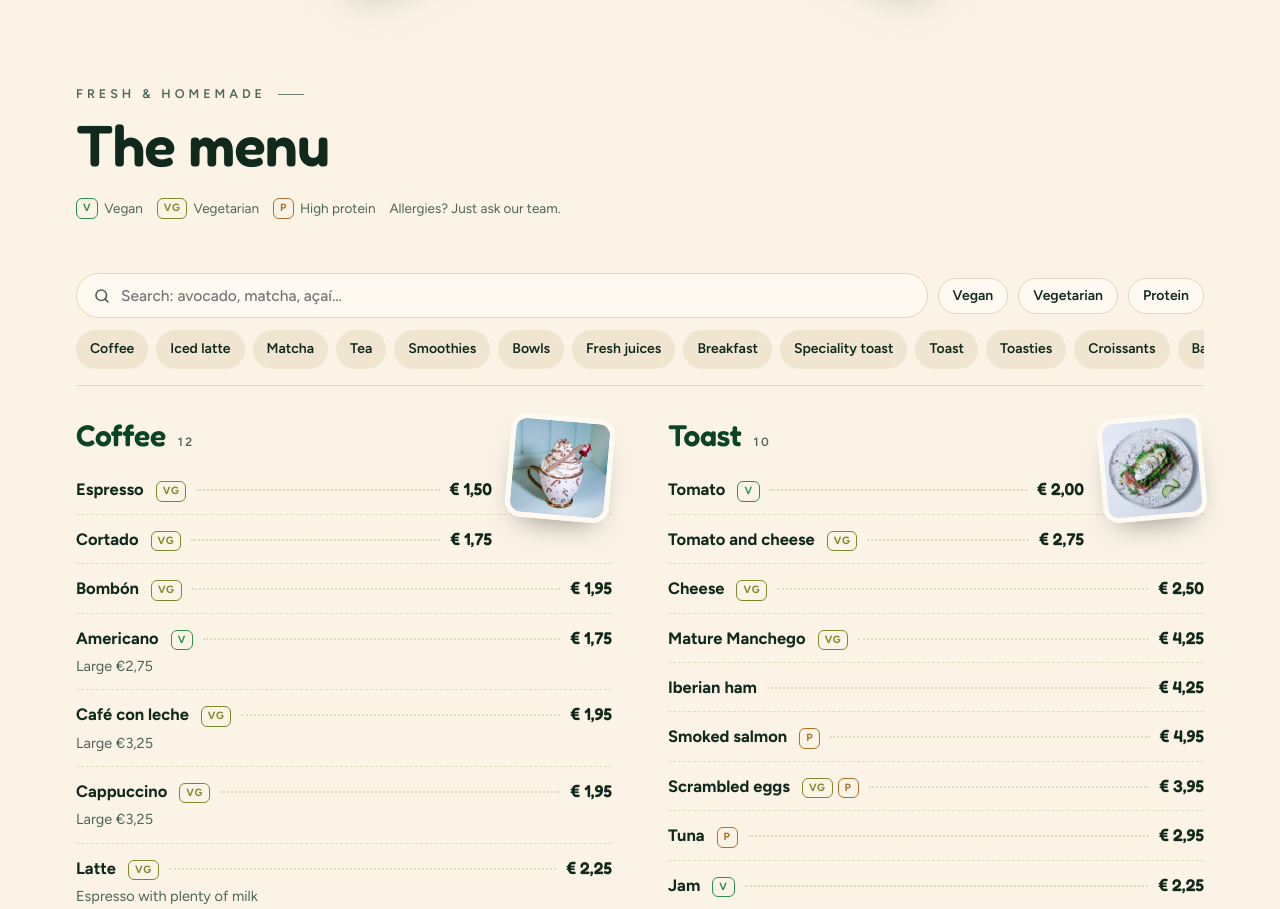
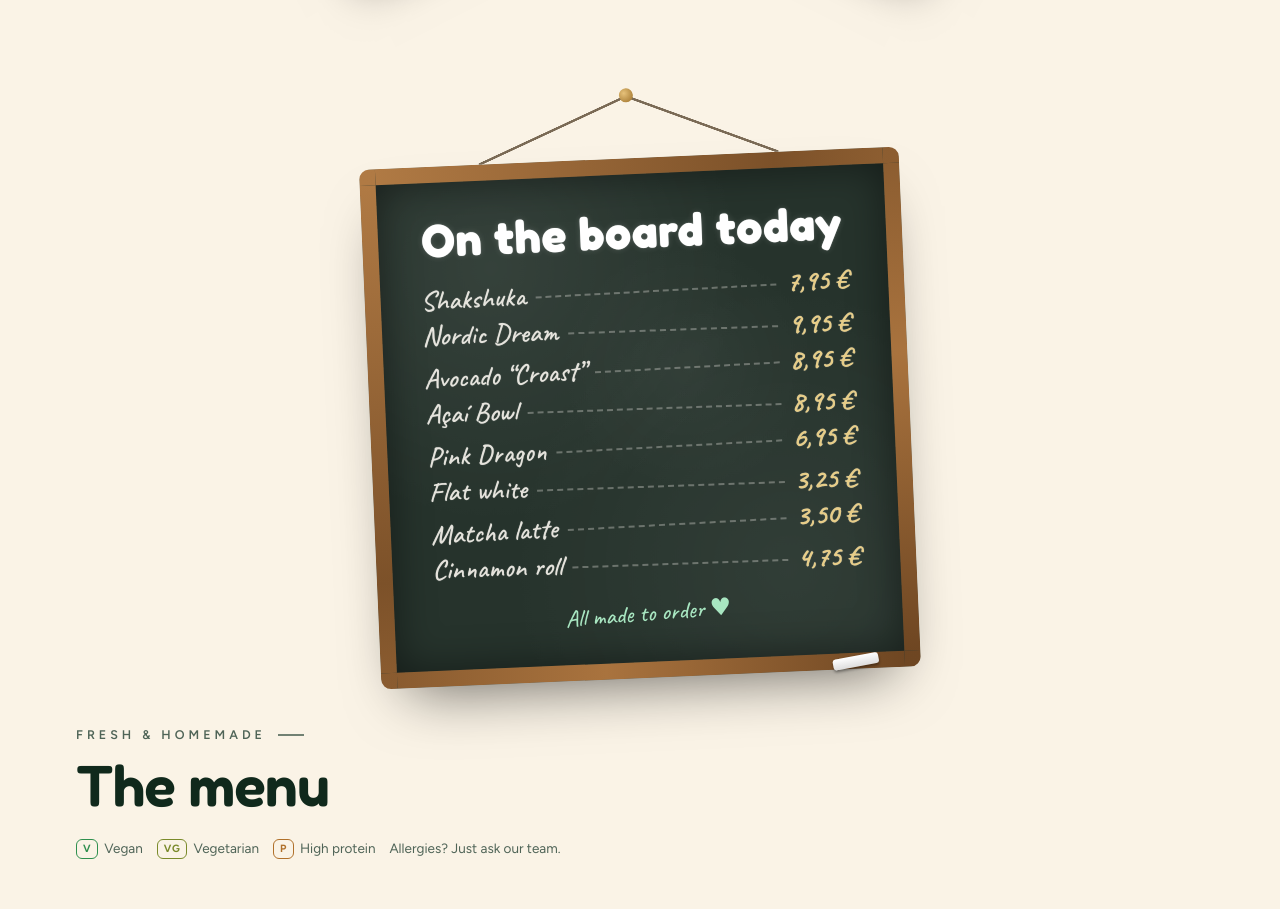
Before and after one commit to homedecobali/Luma-brunch.es, a plain HTML site: page index.html in a window 1280 px wide. Shown: the part 2639-3548 px from the top of the page. Drawn offline with Linux system fonts and the light colour scheme; a web font is replaced by a local one.

Commit message:
Schoolbord met menu-items in krijtletters (ES/EN/NL), prijzen komen uit de kaart
Co-Authored-By: Claude Opus 5.5 <noreply@anthropic.com>
Claude-Session: https://claude.ai/code/session_01TV8zr8e2eK2reD8Wys84LF

```diff
--- a/index.html
+++ b/index.html
@@ -18,7 +18,7 @@
 <link rel="alternate" hreflang="nl" href="https://luma-brunch.es/?lang=nl">
 <link rel="preconnect" href="https://fonts.googleapis.com">
 <link rel="preconnect" href="https://fonts.gstatic.com" crossorigin>
-<link rel="stylesheet" href="https://fonts.googleapis.com/css2?family=Fredoka:wght@500;600;700&family=Figtree:wght@400;500;600;700&display=swap">
+<link rel="stylesheet" href="https://fonts.googleapis.com/css2?family=Fredoka:wght@500;600;700&family=Figtree:wght@400;500;600;700&family=Caveat:wght@500;700&family=Cabin+Sketch:wght@700&display=swap">
 <script type="application/ld+json">
 {"@context":"https://schema.org","@type":"Restaurant","name":"Luma Brunch","image":"https://luma-brunch.es/assets/img/logo-badge.jpg","url":"https://luma-brunch.es/","servesCuisine":["Brunch","Breakfast","Healthy","Smoothies","Coffee"],"priceRange":"€","address":{"@type":"PostalAddress","streetAddress":"C. Aneto, Local 13","postalCode":"03178","addressLocality":"Benijófar","addressRegion":"Alicante","addressCountry":"ES"},"geo":{"@type":"GeoCoordinates","latitude":38.082498,"longitude":-0.734103},"openingHoursSpecification":[{"@type":"OpeningHoursSpecification","dayOfWeek":["Monday","Tuesday","Wednesday","Thursday","Friday","Saturday"],"opens":"09:00","closes":"16:00"}],"sameAs":["https://www.instagram.com/lumabrunch/","https://www.facebook.com/profile.php?id=61552408986800"],"hasMenu":"https://luma-brunch.es/#carta"}
 </script>
@@ -275,6 +275,23 @@ main{overflow-x:clip}
 .reel:hover{rotate:0deg;scale:1.03}
 .reel video{display:block;width:100%;height:100%;object-fit:cover}
 @media (max-width:620px){.reel{width:150px;border-width:5px;border-radius:20px}}
+.board-sec{padding-block:50px 30px}
+.board{position:relative;max-width:540px;margin:40px auto 0;padding:34px 40px 30px;border-radius:10px;rotate:-2.5deg;
+  background:radial-gradient(ellipse at 22% 18%,rgba(255,255,255,.07),transparent 45%),radial-gradient(ellipse at 78% 82%,rgba(255,255,255,.05),transparent 50%),radial-gradient(ellipse at 60% 40%,rgba(255,255,255,.04),transparent 30%),#26332c;
+  border:16px solid #9a6a3a;border-image:linear-gradient(135deg,#b07a44,#7c5129 40%,#a9733e 70%,#6e4622) 1;
+  box-shadow:0 30px 60px -28px rgba(0,0,0,.6),inset 0 0 40px rgba(0,0,0,.45);color:#f4f1ea;font-family:"Caveat",cursive;transition:rotate .5s}
+.board:hover{rotate:-1deg}
+.board::before{content:"";position:absolute;left:50%;top:-78px;width:300px;height:62px;translate:-50% 0;background:linear-gradient(to top left,transparent calc(50% - 1.5px),#7a6a55 calc(50% - 1px),#7a6a55 calc(50% + 1px),transparent calc(50% + 1.5px)) left/50% 100% no-repeat,linear-gradient(to top right,transparent calc(50% - 1.5px),#7a6a55 calc(50% - 1px),#7a6a55 calc(50% + 1px),transparent calc(50% + 1.5px)) right/50% 100% no-repeat}
+.board::after{content:"";position:absolute;left:50%;top:-86px;width:14px;height:14px;translate:-50% 0;border-radius:50%;background:radial-gradient(circle at 35% 35%,#e6c17a,#9c6f27)}
+.board h2{font:700 clamp(34px,6vw,46px)/1 "Cabin Sketch",var(--f-display);text-align:center;color:#fff;letter-spacing:.02em;text-shadow:0 0 1px rgba(255,255,255,.6),0 0 6px rgba(255,255,255,.15);margin-bottom:18px}
+.board ul{list-style:none;margin:0;padding:0;display:grid;gap:4px}
+.board li{display:flex;align-items:baseline;gap:10px;font-size:clamp(23px,4.2vw,28px);font-weight:500;line-height:1.25;opacity:.93;text-shadow:0 0 1px rgba(255,255,255,.5)}
+.board li:nth-child(odd){rotate:-.6deg}.board li:nth-child(even){rotate:.5deg}
+.board li .dl{flex:1;border-bottom:2px dashed rgba(244,241,234,.35);translate:0 -6px;min-width:20px}
+.board li b{font-weight:700;color:#f6d98f;white-space:nowrap}
+.board .board-foot{text-align:center;font-size:24px;color:#a8e6c1;margin-top:14px;rotate:-2deg}
+.board .chalk{position:absolute;right:26px;bottom:-14px;width:46px;height:11px;border-radius:3px;background:linear-gradient(#fff,#ddd);rotate:-8deg;box-shadow:0 2px 3px rgba(0,0,0,.4)}
+@media (max-width:620px){.board{padding:26px 20px 24px;border-width:12px;rotate:-2deg}.board::before{top:-66px;height:54px;width:220px}.board::after{top:-74px}.board li{gap:6px}}
 </style>
 </head>
 <body>
@@ -351,6 +368,17 @@ main{overflow-x:clip}
         <figure style="--i:4;--k:1;--a:1"><img src="assets/img/fotos/shakshuka-s.jpg" alt="Shakshuka" loading="lazy"><figcaption>Shakshuka</figcaption></figure>
         <figure style="--i:5;--k:2;--a:2"><img src="assets/img/fotos/pink-dragon-s.jpg" alt="Pink Dragon" loading="lazy"><figcaption>Pink Dragon</figcaption></figure>
         <figure style="--i:6;--k:3;--a:3"><img src="assets/img/fotos/croissants-s.jpg" alt="Croissants" loading="lazy"><figcaption>Croissants</figcaption></figure>
+      </div>
+    </div>
+  </section>
+
+  <section class="board-sec" aria-labelledby="boardTitle">
+    <div class="wrap">
+      <div class="board">
+        <h2 id="boardTitle" data-i="board_h">Hoy en la pizarra</h2>
+        <ul id="boardList"></ul>
+        <p class="board-foot" data-i="board_foot">Todo hecho al momento ♥</p>
+        <span class="chalk" aria-hidden="true"></span>
       </div>
     </div>
   </section>
@@ -515,7 +543,7 @@ fav_eyebrow:"Los favoritos de la casa",fav_h2:"Lo que más se pide en Luma",fav_
 menu_eyebrow:"Fresh & homemade",menu_h2:"La carta",lg_v:"Vegano",lg_vg:"Vegetariano",lg_p:"Rico en proteína",f_p:"Proteína",lg_allerg:"¿Alergias? Pregunta a nuestro equipo.",search_ph:"Busca: aguacate, matcha, açaí…",empty:"Nada coincide con tu búsqueda.",
 story_eyebrow:"Nuestra filosofía",story_h2:"Lo bueno <em>necesita tiempo.</em>",story_p1:"En Luma, la frescura es nuestro ingrediente secreto. Creemos que la buena comida empieza con ingredientes frescos y un poquito más de cariño.",story_p2:"Por eso preparamos tus smoothies, zumos naturales y bowls desde cero en el momento en que los pides. Y lo mismo con nuestros platos. Si tu pedido tarda un poco más, es porque lo hacemos especialmente para ti.",story_p3:"Siéntate, respira y disfruta de la pausa. Hay sitio para un café rápido o para un brunch largo con amigos.",
 proof_eyebrow:"Lo que dicen de Luma",proof_h2:"Un rincón que la gente recomienda",proof_google:"Valoración media en Google, con más de 100 reseñas de clientes.",proof_google_a:"Leer las reseñas →",proof_vegan:"Muy recomendable para veganos según Spinach: tostadas veganas, bebidas vegetales y la carta claramente marcada.",proof_vegan_a:"Ver opciones veganas →",proof_ig:"Platos del día, novedades y cambios de horario: todo lo compartimos primero en Instagram.",proof_ig_a:"Síguenos en Instagram →",
-visit_eyebrow:"Nos vemos en Benijófar",visit_h2:"Tu próxima pausa empieza aquí",visit_note:"Sin reservas: ven cuando quieras. Festivos y cambios de horario en nuestras historias de Instagram.",cta_route:"Cómo llegar",cta_wa:"WhatsApp",cta_dm:"Escríbenos en Instagram",map_open:"Ver mapa grande ↗",fan_eyebrow:"Recién hecho en Luma",fan_h2:"Un vistazo a nuestra barra",strip_a:"Más fotos en Instagram @lumabrunch →",qr_h:"¿Te ha gustado? Déjanos tu reseña",qr_p:"Escanea el código con tu móvil o pulsa el botón. Solo tarda un minuto y nos ayuda muchísimo.",qr_btn:"Escribir una reseña en Google",reels_eyebrow:"Luma en movimiento",reels_h2:"Así se vive una mañana en Luma",foot:"Preparado al momento, con cariño · Benijófar",
+visit_eyebrow:"Nos vemos en Benijófar",visit_h2:"Tu próxima pausa empieza aquí",visit_note:"Sin reservas: ven cuando quieras. Festivos y cambios de horario en nuestras historias de Instagram.",cta_route:"Cómo llegar",cta_wa:"WhatsApp",cta_dm:"Escríbenos en Instagram",map_open:"Ver mapa grande ↗",fan_eyebrow:"Recién hecho en Luma",fan_h2:"Un vistazo a nuestra barra",strip_a:"Más fotos en Instagram @lumabrunch →",qr_h:"¿Te ha gustado? Déjanos tu reseña",qr_p:"Escanea el código con tu móvil o pulsa el botón. Solo tarda un minuto y nos ayuda muchísimo.",qr_btn:"Escribir una reseña en Google",reels_eyebrow:"Luma en movimiento",reels_h2:"Así se vive una mañana en Luma",board_h:"Hoy en la pizarra",board_foot:"Todo hecho al momento ♥",foot:"Preparado al momento, con cariño · Benijófar",
 open_now:"Abierto ahora · hasta las {c}",opens_today:"Cerrado · abrimos hoy a las {o}",opens_next:"Cerrado · abrimos {d} a las {o}",closed:"Cerrado",
 days:["Domingo","Lunes","Martes","Miércoles","Jueves","Viernes","Sábado"],tomorrow:"mañana",
 ticker:["Smoothies","Açaí bowls","Zumos naturales","Specialty coffee","Tostadas","Vegan friendly","Hecho al momento","Brunch"],
@@ -525,7 +553,7 @@ fav_eyebrow:"House favourites",fav_h2:"What everyone orders at Luma",fav_p:"Six
 menu_eyebrow:"Fresh & homemade",menu_h2:"The menu",lg_v:"Vegan",lg_vg:"Vegetarian",lg_p:"High protein",f_p:"Protein",lg_allerg:"Allergies? Just ask our team.",search_ph:"Search: avocado, matcha, açaí…",empty:"Nothing matches your search.",
 story_eyebrow:"Our philosophy",story_h2:"Good things <em>take time.</em>",story_p1:"At Luma, freshness is our secret ingredient. We believe good food starts with fresh ingredients and a little extra love.",story_p2:"That is why your smoothies, fresh juices and bowls are made from scratch the moment you order. The same goes for our food. If your order takes a little longer, it is because we make it just for you.",story_p3:"Sit down, breathe and enjoy the pause. There is room for a quick coffee or a long brunch with friends.",
 proof_eyebrow:"What people say",proof_h2:"A spot people recommend",proof_google:"Average Google rating, from more than 100 customer reviews.",proof_google_a:"Read the reviews →",proof_vegan:"Very vegan-friendly according to Spinach: vegan toasts, plant milks and a clearly marked menu.",proof_vegan_a:"See vegan options →",proof_ig:"Daily specials, news and changes to our hours: we share it all on Instagram first.",proof_ig_a:"Follow us on Instagram →",
-visit_eyebrow:"See you in Benijófar",visit_h2:"Your next break starts here",visit_note:"No reservations needed, just walk in. Bank holidays and changes to our hours are in our Instagram stories.",cta_route:"Get directions",cta_wa:"WhatsApp",cta_dm:"Message us on Instagram",map_open:"View larger map ↗",fan_eyebrow:"Freshly made at Luma",fan_h2:"A peek at our counter",strip_a:"More photos on Instagram @lumabrunch →",qr_h:"Enjoyed it? Leave us a review",qr_p:"Scan the code with your phone or tap the button. It only takes a minute and helps us a lot.",qr_btn:"Write a Google review",reels_eyebrow:"Luma in motion",reels_h2:"A morning at Luma",foot:"Made to order, with love · Benijófar",
+visit_eyebrow:"See you in Benijófar",visit_h2:"Your next break starts here",visit_note:"No reservations needed, just walk in. Bank holidays and changes to our hours are in our Instagram stories.",cta_route:"Get directions",cta_wa:"WhatsApp",cta_dm:"Message us on Instagram",map_open:"View larger map ↗",fan_eyebrow:"Freshly made at Luma",fan_h2:"A peek at our counter",strip_a:"More photos on Instagram @lumabrunch →",qr_h:"Enjoyed it? Leave us a review",qr_p:"Scan the code with your phone or tap the button. It only takes a minute and helps us a lot.",qr_btn:"Write a Google review",reels_eyebrow:"Luma in motion",reels_h2:"A morning at Luma",board_h:"On the board today",board_foot:"All made to order ♥",foot:"Made to order, with love · Benijófar",
 open_now:"Open now · until {c}",opens_today:"Closed · opens today at {o}",opens_next:"Closed · opens {d} at {o}",closed:"Closed",
 days:["Sunday","Monday","Tuesday","Wednesday","Thursday","Friday","Saturday"],tomorrow:"tomorrow",
 ticker:["Smoothies","Açaí bowls","Fresh juices","Specialty coffee","Toast","Vegan friendly","Made to order","Brunch"],
@@ -535,7 +563,7 @@ fav_eyebrow:"Favorieten van het huis",fav_h2:"Wat iedereen bestelt bij Luma",fav
 menu_eyebrow:"Fresh & homemade",menu_h2:"De kaart",lg_v:"Vegan",lg_vg:"Vegetarisch",lg_p:"Eiwitrijk",f_p:"Eiwitrijk",lg_allerg:"Allergieën? Vraag het ons team.",search_ph:"Zoek: avocado, matcha, açaí…",empty:"Niets gevonden voor je zoekopdracht.",
 story_eyebrow:"Onze filosofie",story_h2:"Goede dingen <em>kosten tijd.</em>",story_p1:"Bij Luma is versheid ons geheime ingrediënt. Wij geloven dat lekker eten begint met verse ingrediënten en een beetje extra liefde.",story_p2:"Daarom maken we je smoothies, verse sappen en bowls helemaal vers zodra je bestelt. Hetzelfde geldt voor onze gerechten. Duurt het iets langer? Dan maken we het speciaal voor jou.",story_p3:"Ga zitten, adem uit en geniet van de pauze. Er is plek voor een snelle koffie of een lange brunch met vrienden.",
 proof_eyebrow:"Wat gasten zeggen",proof_h2:"Een plek die mensen aanraden",proof_google:"Gemiddelde Google-score, uit meer dan 100 reviews van gasten.",proof_google_a:"Lees de reviews →",proof_vegan:"Zeer vegan-vriendelijk volgens Spinach: vegan toasts, plantaardige melk en een duidelijk gemarkeerde kaart.",proof_vegan_a:"Bekijk vegan opties →",proof_ig:"Dagspecials, nieuws en gewijzigde openingstijden: we delen alles eerst op Instagram.",proof_ig_a:"Volg ons op Instagram →",
-visit_eyebrow:"Tot ziens in Benijófar",visit_h2:"Je volgende pauze begint hier",visit_note:"Reserveren is niet nodig, loop gewoon binnen. Feestdagen en gewijzigde tijden staan in onze Instagram-stories.",cta_route:"Route plannen",cta_wa:"WhatsApp",cta_dm:"Stuur ons een bericht op Instagram",map_open:"Grotere kaart ↗",fan_eyebrow:"Vers gemaakt bij Luma",fan_h2:"Een kijkje aan onze bar",strip_a:"Meer foto’s op Instagram @lumabrunch →",qr_h:"Lekker gegeten? Laat een review achter",qr_p:"Scan de code met je telefoon of tik op de knop. Het kost maar een minuutje en helpt ons enorm.",qr_btn:"Schrijf een Google-review",reels_eyebrow:"Luma in beweging",reels_h2:"Zo voelt een ochtend bij Luma",foot:"Vers bereid, met liefde · Benijófar",
+visit_eyebrow:"Tot ziens in Benijófar",visit_h2:"Je volgende pauze begint hier",visit_note:"Reserveren is niet nodig, loop gewoon binnen. Feestdagen en gewijzigde tijden staan in onze Instagram-stories.",cta_route:"Route plannen",cta_wa:"WhatsApp",cta_dm:"Stuur ons een bericht op Instagram",map_open:"Grotere kaart ↗",fan_eyebrow:"Vers gemaakt bij Luma",fan_h2:"Een kijkje aan onze bar",strip_a:"Meer foto’s op Instagram @lumabrunch →",qr_h:"Lekker gegeten? Laat een review achter",qr_p:"Scan de code met je telefoon of tik op de knop. Het kost maar een minuutje en helpt ons enorm.",qr_btn:"Schrijf een Google-review",reels_eyebrow:"Luma in beweging",reels_h2:"Zo voelt een ochtend bij Luma",board_h:"Vandaag op het bord",board_foot:"Alles vers voor je gemaakt ♥",foot:"Vers bereid, met liefde · Benijófar",
 open_now:"Nu open · tot {c}",opens_today:"Gesloten · vandaag open om {o}",opens_next:"Gesloten · open {d} om {o}",closed:"Gesloten",
 days:["Zondag","Maandag","Dinsdag","Woensdag","Donderdag","Vrijdag","Zaterdag"],tomorrow:"morgen",
 ticker:["Smoothies","Açaí bowls","Verse sappen","Specialty coffee","Toasts","Vegan friendly","Vers bereid","Brunch"],
@@ -573,7 +601,7 @@ function applyText(){
   document.querySelectorAll(".lang button").forEach(b=>b.setAttribute("aria-pressed",b.dataset.lang===lang));
   const tk=document.getElementById("ticker");tk.innerHTML="";[...t.ticker,...t.ticker].forEach(w=>{const s=document.createElement("span");s.textContent=w;tk.appendChild(s)});
   if(WHATSAPP){const u="https://wa.me/"+WHATSAPP+"?text="+encodeURIComponent(t.wa_msg);["waBtn","waFloat"].forEach(id=>{const a=document.getElementById(id);a.href=u;a.hidden=false})}
-  renderFavs();renderMenu();renderHours();renderStatus();
+  renderFavs();renderMenu();renderHours();renderStatus();renderBoard();
 }
 function esc(s){return s.replace(/[&<>"]/g,c=>({"&":"&amp;","<":"&lt;",">":"&gt;",'"':"&quot;"}[c]))}
 function badges(tags){const tg=tags.split(" ").filter(Boolean),out=[];
@@ -591,6 +619,11 @@ function renderFavs(){
     el.innerHTML='<div class="ph" style="background:linear-gradient(135deg,'+((PLATES[it[0]]||['#c8963e'])[0])+',#0b4425)">'+(PHOTOS[it[0]]?'<img loading="lazy" src="'+PHOTOS[it[0]]+'" alt="'+esc(it[k])+'" onerror="this.remove()">':'')+'</div>'+'<div class="tx"><h3>'+esc(it[k])+'</h3><div class="price">€ '+it[3]+'</div><p>'+esc(d.length>110?d.slice(0,108)+"…":d)+"</p></div>";
     box.appendChild(el)}))
 }
+/* Schoolbord: Spaanse namen uit menu.js; naam en prijs komen automatisch uit de kaart */
+const BOARD=["Shakshuka","Nordic Dream","Avocado “Croast”","Açaí Bowl","Pink Dragon","Flat white","Matcha latte","Rollo de canela"];
+function renderBoard(){const k=L_IDX[lang],ul=document.getElementById("boardList");ul.innerHTML="";
+  BOARD.forEach(n=>{let it=null;LUMA_MENU.some(c=>(it=c.i.find(x=>x[0]===n)));if(!it)return;
+    const li=document.createElement("li");li.innerHTML="<span>"+esc(it[k])+'</span><span class="dl"></span><b>'+it[3]+" €</b>";ul.appendChild(li)})}
 function renderMenu(){
   const k=L_IDX[lang],q=document.getElementById("q").value.trim().toLowerCase();
   const menu=document.getElementById("menu"),cats=document.getElementById("cats");menu.innerHTML="";cats.innerHTML="";let shown=0;
```
Also changed, not shown: 1 other file.
